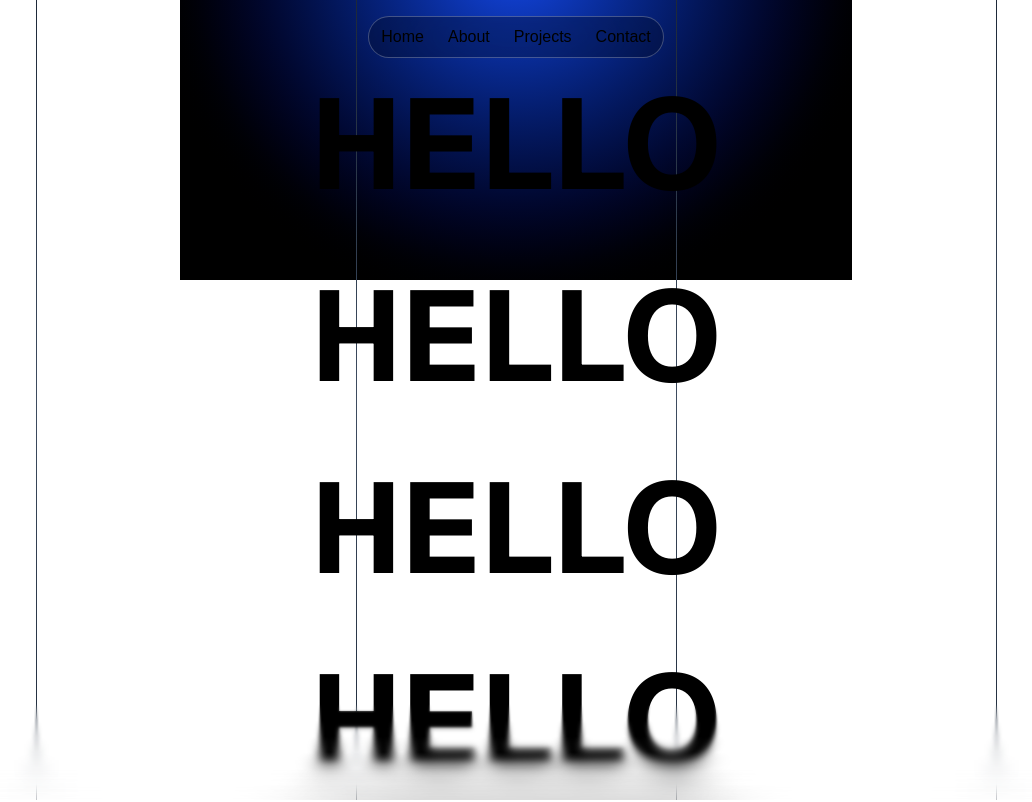
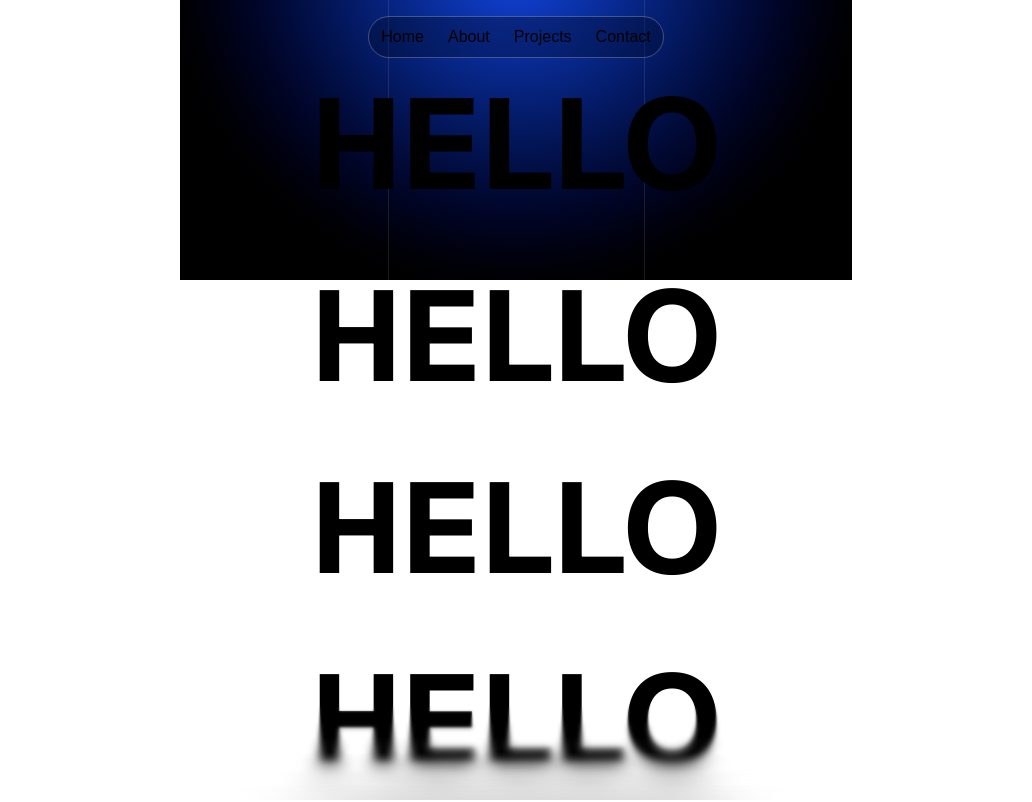
Before and after one commit to Alexy-vda/Portfolio, a Next.js app: page / in a window 1280 px wide. Shown: the top 802 px of the page, without its empty margins (124-1156 px from the left). Built offline with nearby package versions, Linux system fonts and the light colour scheme.

Commit message:
fixing lines pass to svg

```diff
--- a/src/app/layout.tsx
+++ b/src/app/layout.tsx
@@ -37,7 +37,6 @@ export default function RootLayout({
           className="absolute -top-10 left-1/2 -translate-x-1/2 -z-20 w-2xl min-h-80 bg-radial-[at_50%_00%] from-blue-700 to-black to-80% opacity-70"
         ></motion.span>
         <main>{children}</main>
-        {/* Frosted multi-layer blur at bottom */}
         <div className="fixed bottom-0 left-0 right-0 h-32 pointer-events-none z-0">
           <div
             style={{
@@ -144,34 +143,101 @@ export default function RootLayout({
             }}
           />
         </div>
-        <div className="fixed inset-0 pointer-events-none -z-10 min-h-full min-w-full flex flex-row justify-around items-center">
-          {[
-            { left: "20%", delay: "0s" },
-            { left: "40%", delay: "1s" },
-            { left: "3/5", delay: "2s" },
-            { left: "4/5", delay: "3s" },
-          ].map(({ delay }, i) => (
-            <motion.div
-              key={i}
-              className={`relative h-full w-px bg-gray-800 overflow-hidden`}
-              initial={{ y: "-100%" }}
-              animate={{ y: "0%" }}
-              transition={{
-                delay: i > 0 ? i * 0.25 : i,
-                duration: 1,
-                ease: "easeInOut",
-              }}
+        <svg
+          className="absolute inset-0 pointer-events-none -z-10"
+          xmlns="http://www.w3.org/2000/svg"
+          width="100%"
+          height="100%"
+          preserveAspectRatio="none"
+        >
+          <defs>
+            <linearGradient
+              id="pulseGrad"
+              gradientUnits="objectBoundingBox"
+              x1="0"
+              y1="0"
+              x2="0"
+              y2="1"
             >
-              <div
-                className="absolute inset-0 bg-gradient-to-b from-transparent via-blue-200/20 to-transparent"
-                style={{
-                  animation: `separatorPulse 4s ease-in-out infinite`,
-                  animationDelay: 3 + delay,
-                }}
-              />
-            </motion.div>
-          ))}
-        </div>
+              <stop offset="0%" stopColor="white" stopOpacity="0" />
+              <stop offset="50%" stopColor="white" stopOpacity="0.3" />
+              <stop offset="60%" stopColor="white" stopOpacity="0" />
+            </linearGradient>
+          </defs>
+          <rect x="20%" y="-100%" width="1" height="30%" fill="url(#pulseGrad)">
+            <animate
+              attributeName="y"
+              from="-100%"
+              to="100%"
+              dur="4s"
+              begin="0s"
+              repeatCount="indefinite"
+            />
+          </rect>
+          <rect x="40%" y="-100%" width="1" height="30%" fill="url(#pulseGrad)">
+            <animate
+              attributeName="y"
+              from="-100%"
+              to="100%"
+              dur="4s"
+              begin="1s"
+              repeatCount="indefinite"
+            />
+          </rect>
+          <rect x="60%" y="-100%" width="1" height="30%" fill="url(#pulseGrad)">
+            <animate
+              attributeName="y"
+              from="-100%"
+              to="100%"
+              dur="4s"
+              begin="2s"
+              repeatCount="indefinite"
+            />
+          </rect>
+          <rect x="80%" y="-100%" width="1" height="30%" fill="url(#pulseGrad)">
+            <animate
+              attributeName="y"
+              from="-100%"
+              to="100%"
+              dur="4s"
+              begin="3s"
+              repeatCount="indefinite"
+            />
+          </rect>
+
+          <rect
+            x="20%"
+            y="0"
+            width="1"
+            height="100%"
+            fill="white"
+            opacity="0.1"
+          />
+          <rect
+            x="40%"
+            y="0"
+            width="1"
+            height="100%"
+            fill="white"
+            opacity="0.1"
+          />
+          <rect
+            x="60%"
+            y="0"
+            width="1"
+            height="100%"
+            fill="white"
+            opacity="0.1"
+          />
+          <rect
+            x="80%"
+            y="0"
+            width="1"
+            height="100%"
+            fill="white"
+            opacity="0.1"
+          />
+        </svg>
       </body>
     </html>
   );
```
